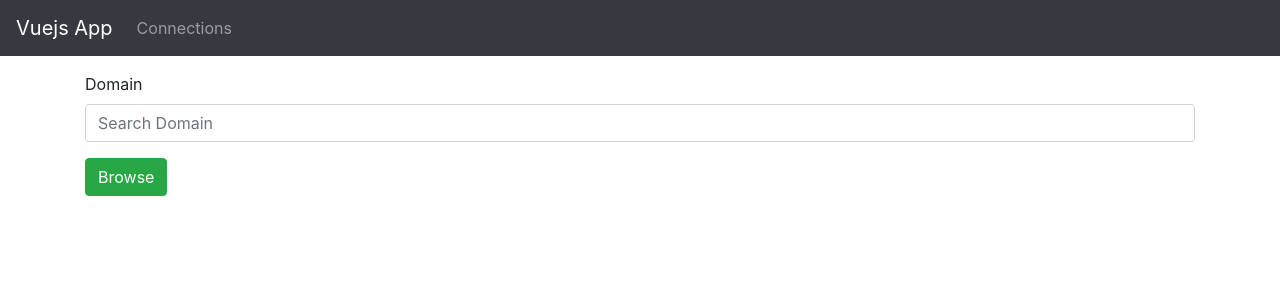
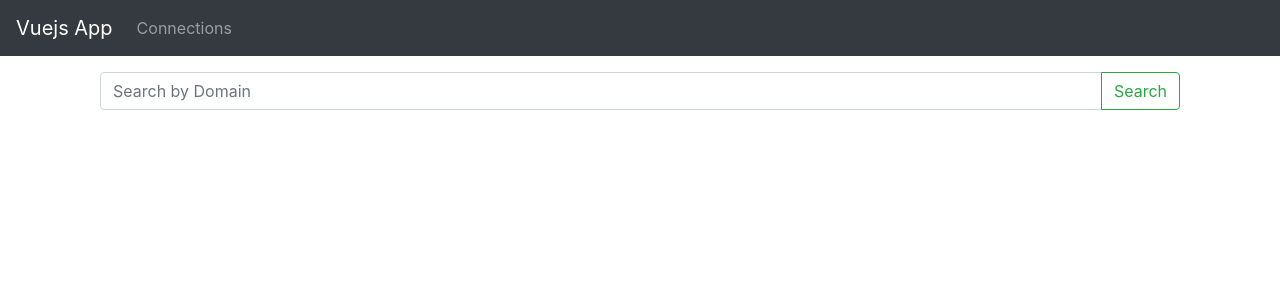
Before and after one commit to ro-carlos/vuejs-frontend, a Vue app: page /domain in a window 1280 px wide. Shown: the top 300 px of the page. Built offline with nearby package versions, Linux system fonts and the light colour scheme.

Commit message:
Serachbar styles and order connections by visited

```diff
--- a/src/components/Connections.vue
+++ b/src/components/Connections.vue
@@ -2,10 +2,10 @@
    <div class="overflow-auto">
     <div class="col-sm-12 col-md-12">
       <div class="input-group mb-3">
-        <input type="text" class="form-control" placeholder="Search by Domain"
+        <input type="text" class="form-control" placeholder="Filter by Domain"
           v-model="domain" @keyup.enter="searchDomain"/>
         <div class="input-group-append">
-          <button class="btn btn-outline-secondary" type="button"
+          <button class="btn btn-outline-success" type="button"
             @click="searchDomain" :disabled='loading'
           >
             Search
@@ -56,7 +56,8 @@ export default {
           { key: 'isDown', sortable: true },
           { key: 'logo', sortable: true },
           { key: 'title', sortable: true },
-          { key: 'sslGrade', sortable: true }
+          { key: 'sslGrade', sortable: true },
+          { key: 'visited', sortable: true }
         ],
         sortDesc: false,
         connections:[]
--- a/src/components/Domain.vue
+++ b/src/components/Domain.vue
@@ -1,25 +1,23 @@
 <template>
-  <div class="submit-form">
-    <div>
-      <div class="form-group">
-        <label for="host">Domain</label>
-        <input
-          type="text"
-          class="form-control"
-          required
-          placeholder="Search Domain"
-          v-model="domain"
-        />
+  <div class="col-sm-12 col-md-12">
+    <div class="input-group mb-3">
+      <input type="text" class="form-control" placeholder="Search by Domain"
+        v-model="domain" @keyup.enter="saveDomain"/>
+      <div class="input-group-append">
+        <button class="btn btn-outline-success" type="button"
+          @click="saveDomain" :disabled='loading'
+        >
+          Search
+
+        </button>
       </div>
-
-      <button @click="saveDomain" v-b-modal.modal-1 class="btn btn-success" :disabled='loading'>Browse</button>
     </div>
-
     <b-modal id="domainInformation" ref="domainInformation" title="BootstrapVue">
       <p class="my-4">Here is the domain information</p>
     </b-modal>
+  </div>
 
-  </div>
+
 </template>
 
 <script>
```
